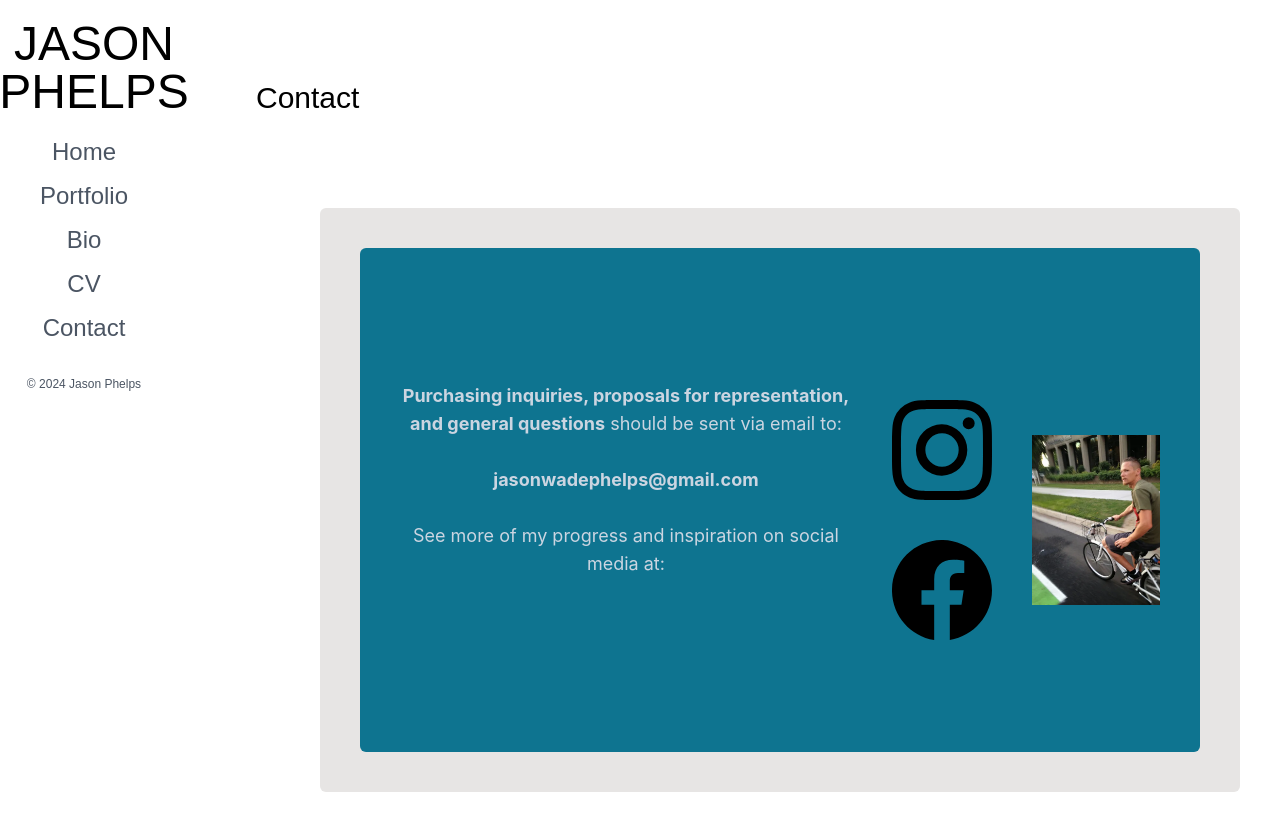
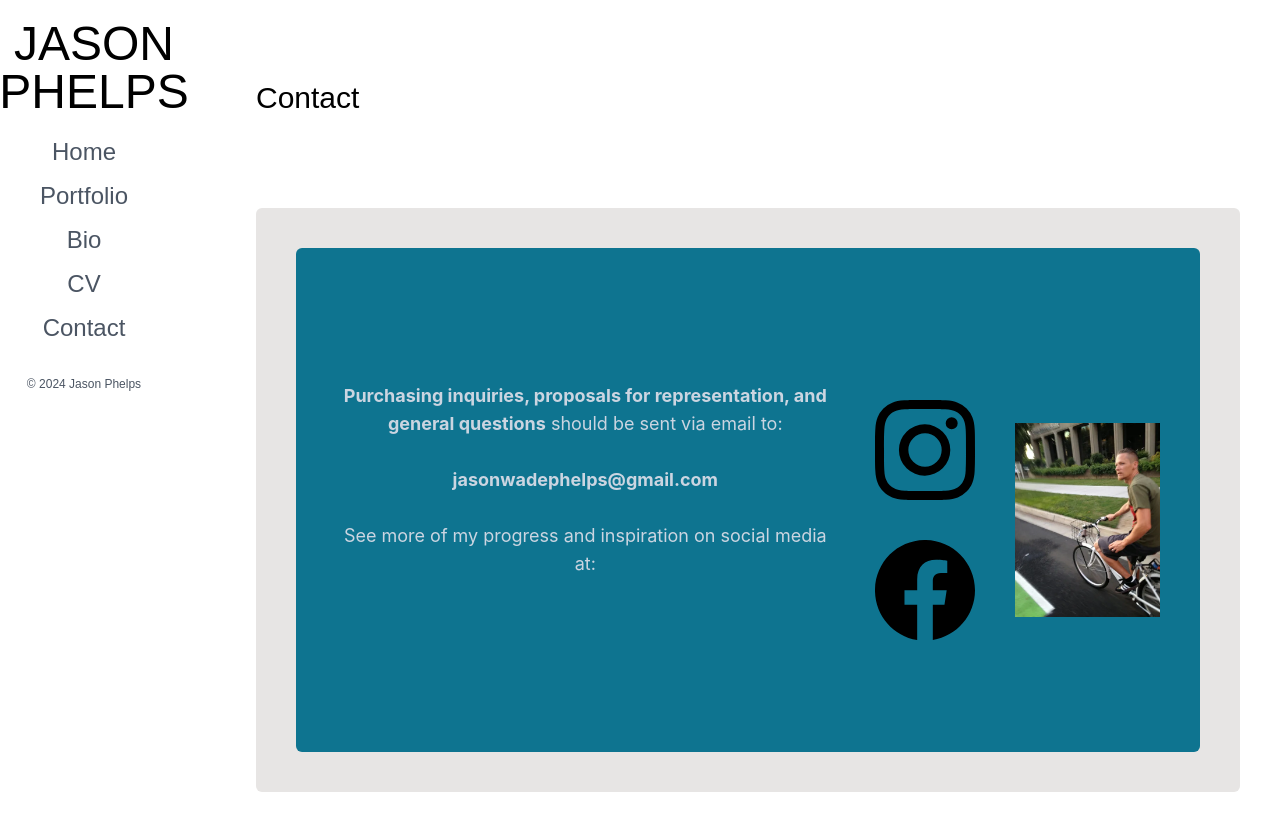
Before and after one commit to SuperMicah585/JasonWadePhelps-Art, a React (Create React App) app: page /contact in a window 1280 px wide. Shown: the top 830 px of the page. Built offline with nearby package versions, Linux system fonts and the light colour scheme.

Commit message:
mroe stuff

```diff
--- a/src/components/pages/contact.js
+++ b/src/components/pages/contact.js
@@ -35,7 +35,7 @@ const instragramClick = () =>{
 <div className='h-32 ml-32 relative z-30 font-redhat text-3xl text-black'>
                             Contact
 </div>
-<div className ='relative min-w-min pb-10 inset-0 flex items-center justify-center ml-48 mr-10 bg-stone-200 text-lg object-contain rounded-md'>
+<div className ='relative min-w-min pb-10 inset-0 flex items-center justify-center ml-32 mr-10 bg-stone-200 text-lg object-contain rounded-md'>
 
 <div className='min-w-min pb-10 pt-10 mr-10 ml-10 mt-10 bg-cyan-700 rounded-md text-center justify-center items-center flex'>
 
```
